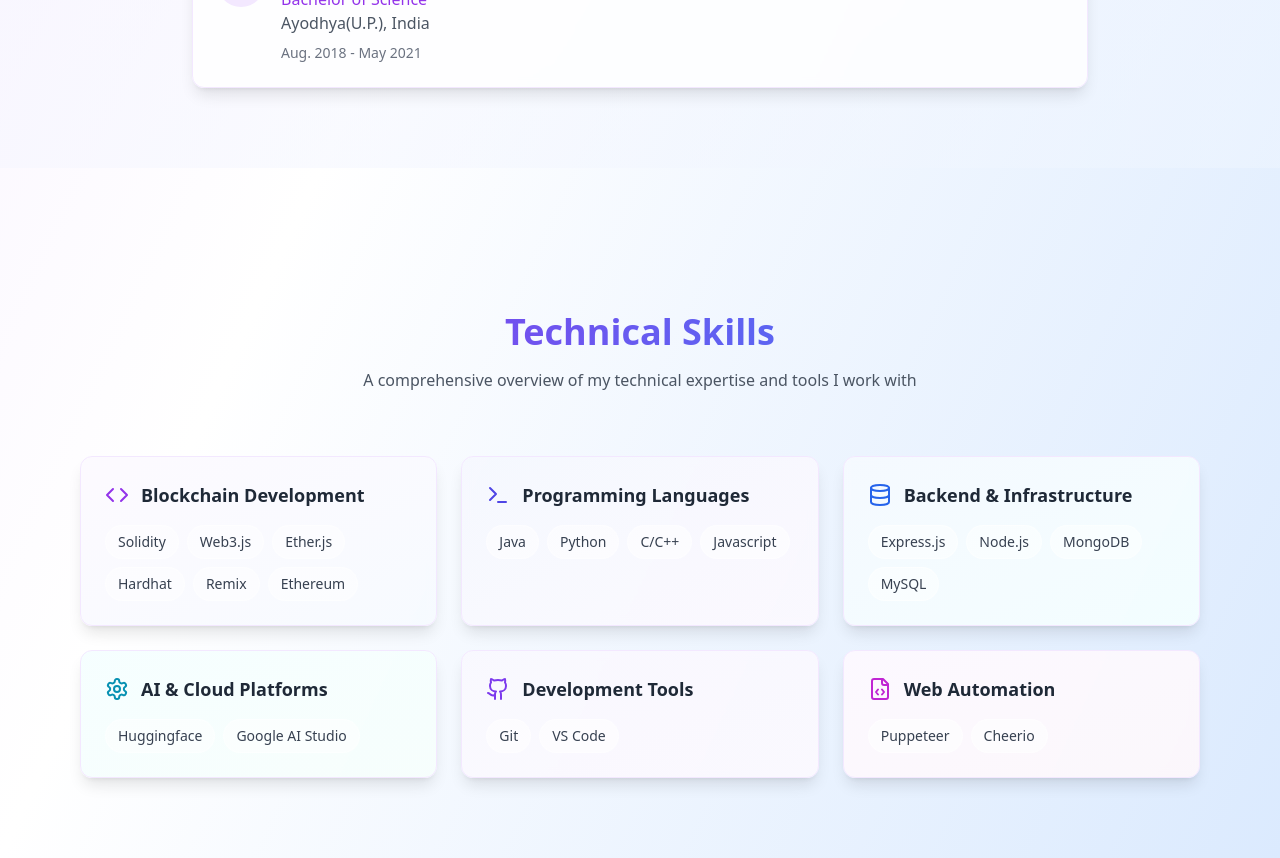
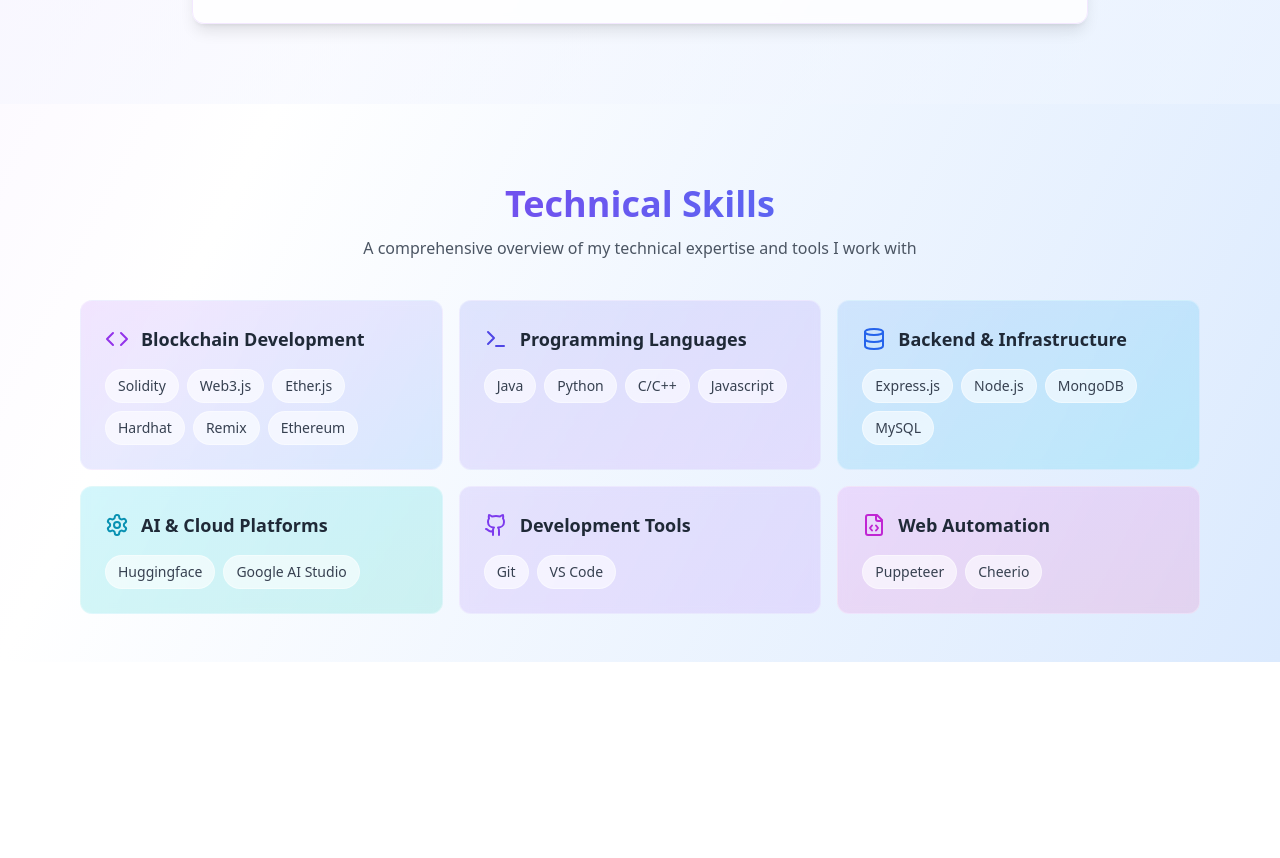
Before and after one commit to Skt329/Skt329.github.io, a React (Vite) app: page / in a window 1280 px wide. Shown: the part 1900-2758 px from the top of the page. After the commit the page ends 2562 px from the top, so only its background shows below. Built offline with nearby package versions, Linux system fonts and the light colour scheme.

Commit message:
Refactor: Improve section spacing and styling
- Reduced gaps between sections for a more fluent layout.
- Enhanced card styling with more color variations on hover and background.

```diff
--- a/src/components/Skills.tsx
+++ b/src/components/Skills.tsx
@@ -30,56 +30,62 @@ const Skills = () => {
       category: "Blockchain Development",
       icon: <Code className="w-6 h-6 text-purple-600" />,
       skills: ["Solidity", "Web3.js", "Ether.js", "Hardhat", "Remix", "Ethereum"],
-      gradientClass: "from-purple-50/50 to-blue-50/50"
+      gradientClass: "from-purple-400/20 to-blue-400/20",
+      hoverGradient: "hover:from-purple-400/30 hover:to-blue-400/30"
     },
     {
       category: "Programming Languages",
       icon: <Terminal className="w-6 h-6 text-indigo-600" />,
       skills: ["Java", "Python", "C/C++", "Javascript"],
-      gradientClass: "from-indigo-50/50 to-purple-50/50"
+      gradientClass: "from-indigo-400/20 to-purple-400/20",
+      hoverGradient: "hover:from-indigo-400/30 hover:to-purple-400/30"
     },
     {
       category: "Backend & Infrastructure",
       icon: <Database className="w-6 h-6 text-blue-600" />,
       skills: ["Express.js", "Node.js", "MongoDB", "MySQL"],
-      gradientClass: "from-blue-50/50 to-cyan-50/50"
+      gradientClass: "from-blue-400/20 to-cyan-400/20",
+      hoverGradient: "hover:from-blue-400/30 hover:to-cyan-400/30"
     },
     {
       category: "AI & Cloud Platforms",
       icon: <Settings className="w-6 h-6 text-cyan-600" />,
       skills: ["Huggingface", "Google AI Studio"],
-      gradientClass: "from-cyan-50/50 to-teal-50/50"
+      gradientClass: "from-cyan-400/20 to-teal-400/20",
+      hoverGradient: "hover:from-cyan-400/30 hover:to-teal-400/30"
     },
     {
       category: "Development Tools",
       icon: <Github className="w-6 h-6 text-violet-600" />,
       skills: ["Git", "VS Code"],
-      gradientClass: "from-violet-50/50 to-purple-50/50"
+      gradientClass: "from-violet-400/20 to-purple-400/20",
+      hoverGradient: "hover:from-violet-400/30 hover:to-purple-400/30"
     },
     {
       category: "Web Automation",
       icon: <FileCode className="w-6 h-6 text-fuchsia-600" />,
       skills: ["Puppeteer", "Cheerio"],
-      gradientClass: "from-fuchsia-50/50 to-pink-50/50"
+      gradientClass: "from-fuchsia-400/20 to-pink-400/20",
+      hoverGradient: "hover:from-fuchsia-400/30 hover:to-pink-400/30"
     }
   ];
 
   return (
-    <section ref={sectionRef} className="py-20 px-4 max-w-6xl mx-auto" id="skills">
-      <div className="text-center mb-16">
-        <h2 className="text-4xl font-bold mb-4 gradient-text">Technical Skills</h2>
+    <section ref={sectionRef} className="py-12 px-4 max-w-6xl mx-auto" id="skills">
+      <div className="text-center mb-10">
+        <h2 className="text-4xl font-bold mb-3 gradient-text">Technical Skills</h2>
         <p className="text-gray-600 max-w-2xl mx-auto">
           A comprehensive overview of my technical expertise and tools I work with
         </p>
       </div>
 
-      <div className="grid gap-6 md:grid-cols-2 lg:grid-cols-3">
+      <div className="grid gap-4 md:grid-cols-2 lg:grid-cols-3">
         {skillsData.map((category, index) => (
           <div
             key={category.category}
-            className={`skill-card fade-up glass-card p-6 rounded-xl transform transition-all duration-300
-              hover:scale-105 hover:shadow-xl bg-gradient-to-br ${category.gradientClass}
-              backdrop-blur-sm border border-white/20`}
+            className={`skill-card fade-up p-6 rounded-xl transform transition-all duration-500
+              hover:scale-105 hover:shadow-xl bg-gradient-to-br ${category.gradientClass} ${category.hoverGradient}
+              backdrop-blur-sm border border-white/30 hover:border-white/50`}
           >
             <div className="flex items-center gap-3 mb-4">
               {category.icon}
@@ -91,9 +97,10 @@ const Skills = () => {
               {category.skills.map((skill) => (
                 <span
                   key={skill}
-                  className="px-3 py-1.5 bg-white/50 text-gray-700 rounded-full text-sm
-                    font-medium transition-all duration-300 hover:bg-white/80
-                    hover:shadow-md hover:-translate-y-1 border border-white/30"
+                  className="px-3 py-1.5 bg-white/60 text-gray-700 rounded-full text-sm
+                    font-medium transition-all duration-300 hover:bg-white/90
+                    hover:shadow-md hover:-translate-y-1 hover:text-purple-700
+                    border border-white/40 hover:border-white/60"
                 >
                   {skill}
                 </span>
--- a/src/pages/Index.tsx
+++ b/src/pages/Index.tsx
@@ -7,7 +7,7 @@ import Skills from "@/components/Skills";
 const Index = () => {
   return (
     <div className="min-h-screen bg-gradient-to-br from-purple-100 via-white to-blue-100">
-      <main className="space-y-16">
+      <main className="space-y-8"> {/* Reduced from space-y-16 to space-y-8 */}
         <Hero />
         <Projects />
         <Education />
```
